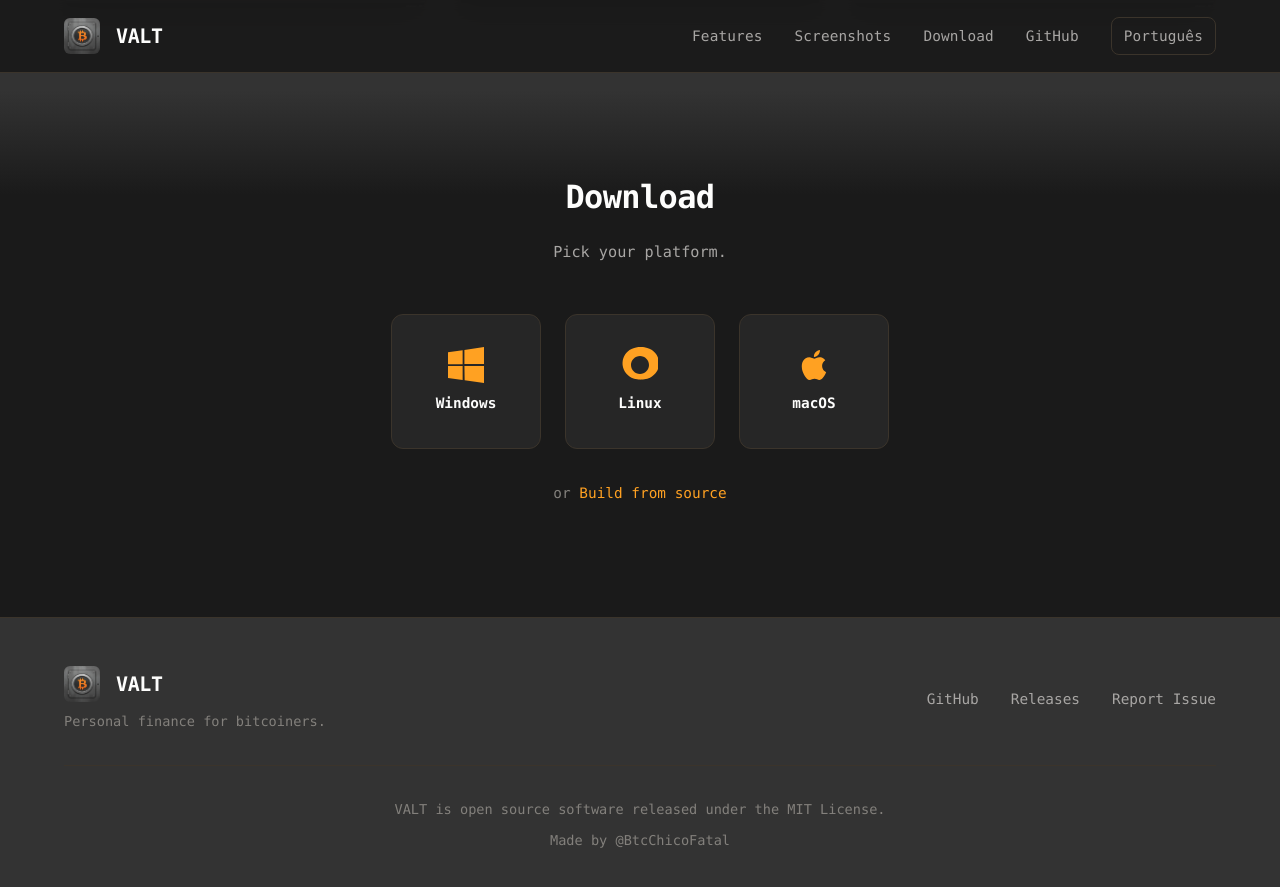
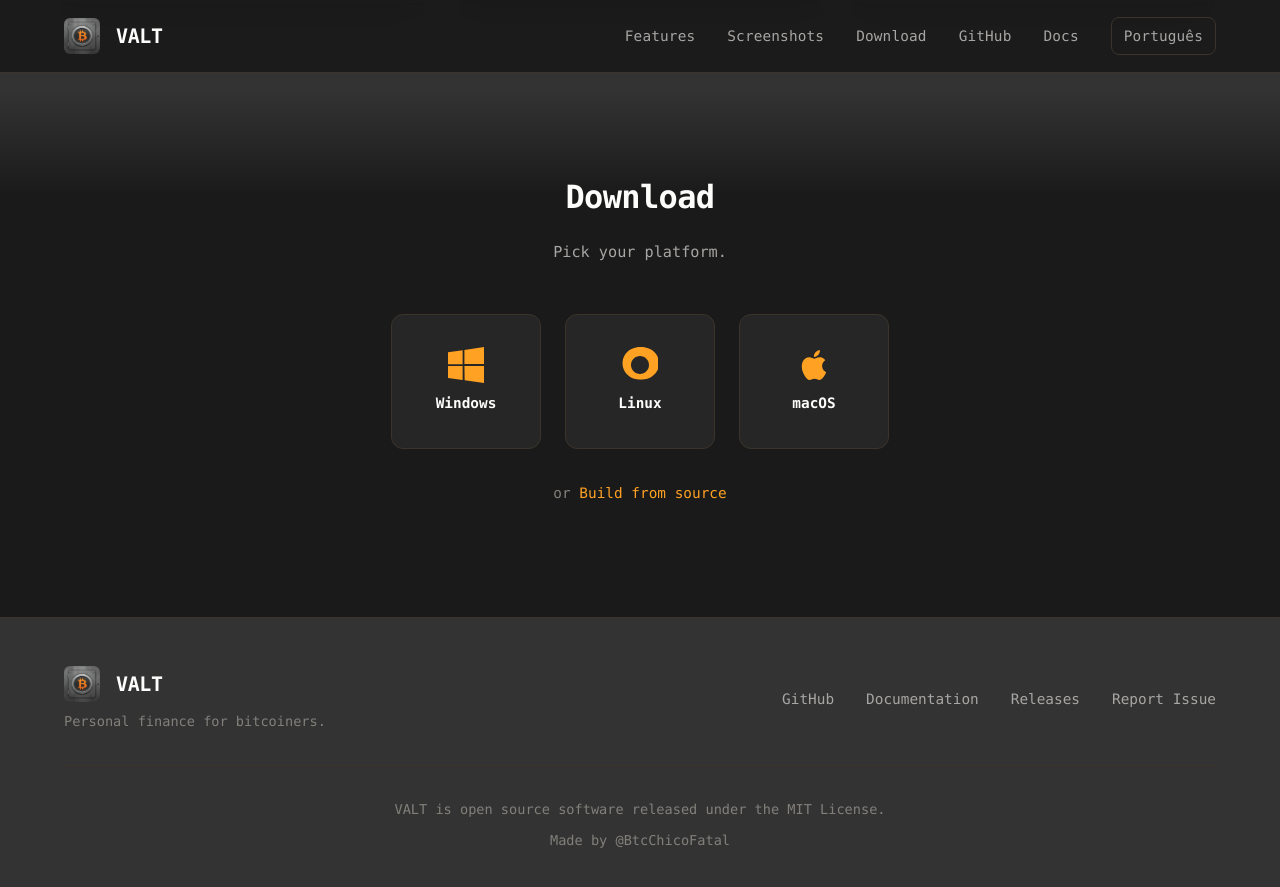
Before and after one commit to btcdoomguy/valt-landing-page, a Jekyll site: the page built from en/index.html, in a window 1280 px wide and 900 px high, scrolled down 3105 px. Shown: the top 887 px of the window. Built offline with Jekyll 4.4.1, drawn with Linux system fonts in a browser that asks for light colours; some web fonts are replaced; comment, search, counter and statistics services are not loaded.

Commit message:
Adding reference to the docs link

```diff
--- a/_data/en.yml
+++ b/_data/en.yml
@@ -3,6 +3,7 @@ nav:
   screenshots: "Screenshots"
   download: "Download"
   github: "GitHub"
+  docs: "Docs"
 
 hero:
   title: "Track Your Wealth in Sats"
@@ -79,6 +80,7 @@ footer:
   by: "by @BtcChicoFatal"
   links:
     github: "GitHub"
+    docs: "Documentation"
     releases: "Releases"
     issues: "Report Issue"
   copyright: "VALT is open source software released under the MIT License."
--- a/_data/pt-br.yml
+++ b/_data/pt-br.yml
@@ -3,6 +3,7 @@ nav:
   screenshots: "Screenshots"
   download: "Download"
   github: "GitHub"
+  docs: "Docs"
 
 hero:
   title: "Acompanhe Seu Patrimônio em Sats"
@@ -79,6 +80,7 @@ footer:
   by: "por @BtcChicoFatal"
   links:
     github: "GitHub"
+    docs: "Documentação"
     releases: "Releases"
     issues: "Reportar Problema"
   copyright: "VALT é um software de código aberto disponibilizado sob a Licença MIT."
--- a/_includes/footer.html
+++ b/_includes/footer.html
@@ -13,6 +13,7 @@
 
       <div class="footer-links">
         <a href="https://github.com/btcdoomguy/valt" target="_blank" rel="noopener">{{ t.footer.links.github }}</a>
+        <a href="https://btcdoomguy.github.io/valt-docs" target="_blank" rel="noopener">{{ t.footer.links.docs }}</a>
         <a href="https://github.com/btcdoomguy/valt/releases" target="_blank" rel="noopener">{{ t.footer.links.releases }}</a>
         <a href="https://github.com/btcdoomguy/valt/issues" target="_blank" rel="noopener">{{ t.footer.links.issues }}</a>
       </div>
--- a/_includes/header.html
+++ b/_includes/header.html
@@ -12,6 +12,7 @@
       <a href="#screenshots">{{ t.nav.screenshots }}</a>
       <a href="#download">{{ t.nav.download }}</a>
       <a href="https://github.com/btcdoomguy/valt" target="_blank" rel="noopener">{{ t.nav.github }}</a>
+      <a href="https://btcdoomguy.github.io/valt-docs" target="_blank" rel="noopener">{{ t.nav.docs }}</a>
       <a href="{{ t.language.switch_url | relative_url }}" class="lang-switch">{{ t.language.switch }}</a>
     </div>
 
```
